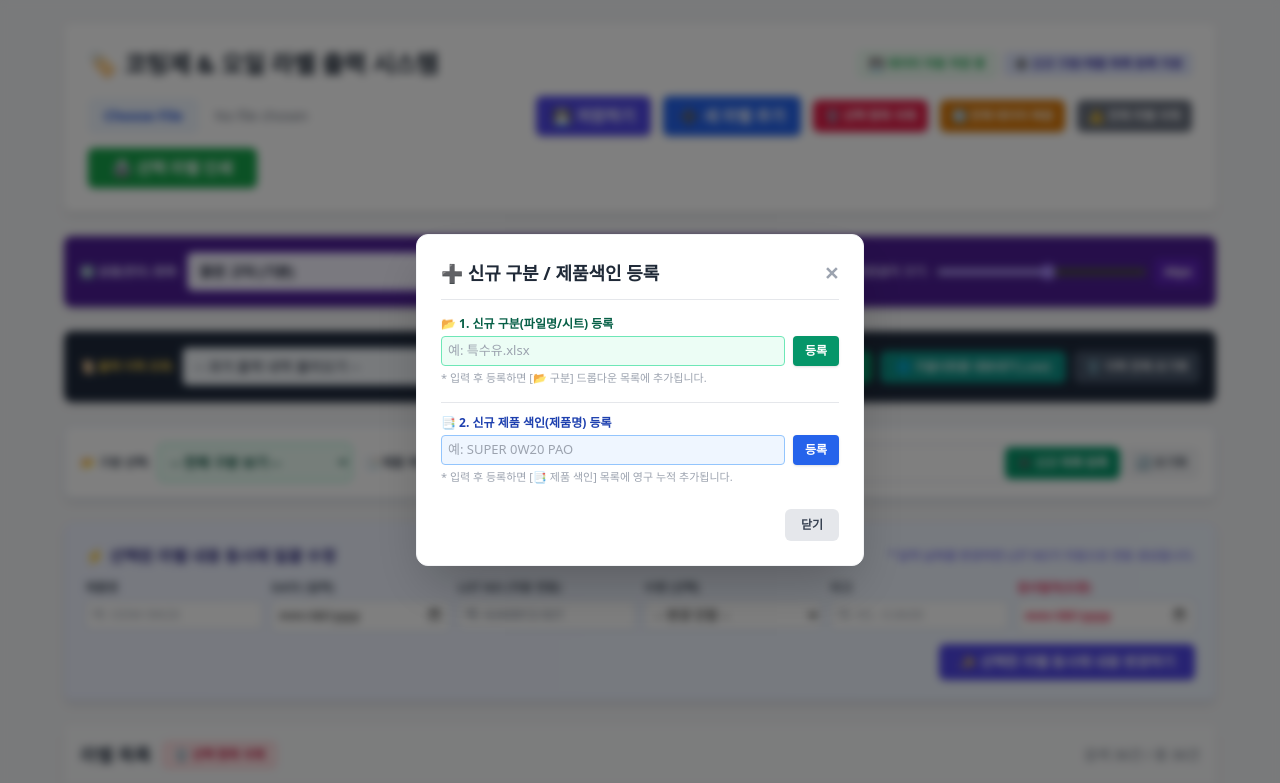
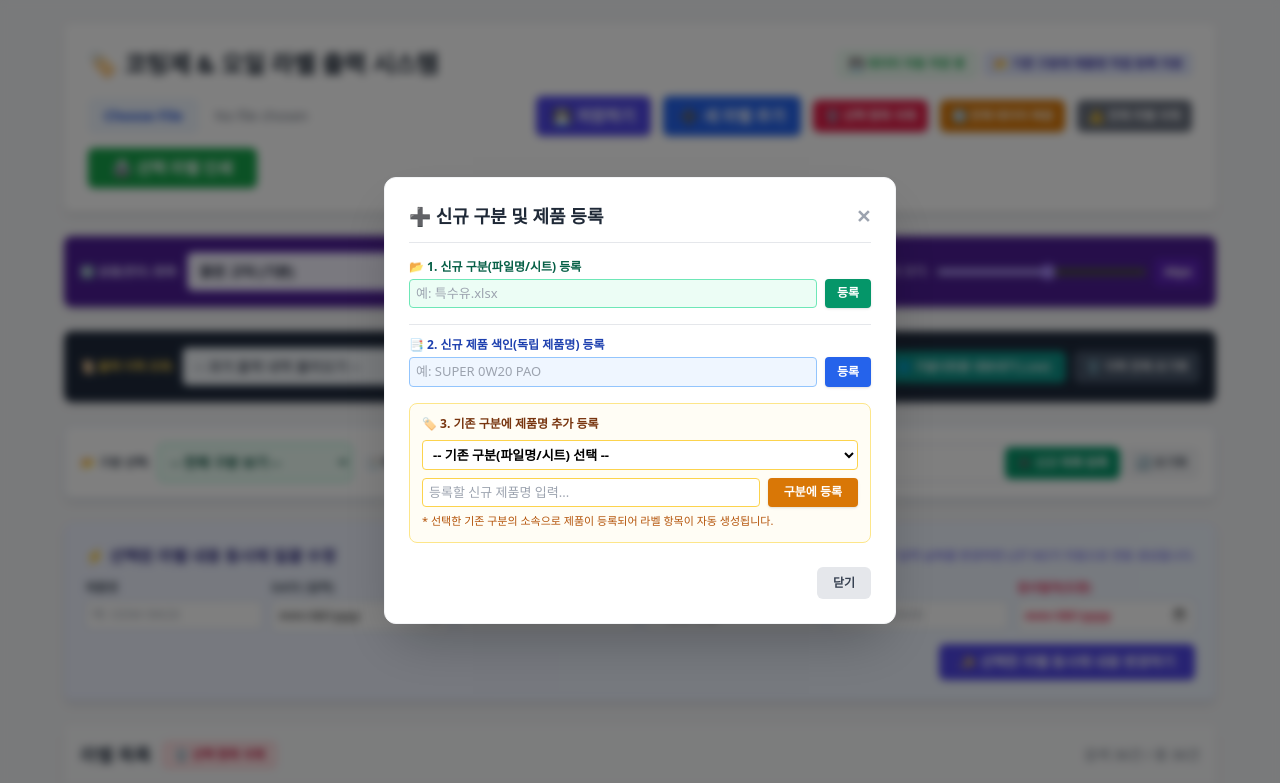
Before and after one commit to ykyyyky55-cmd/label_print_ver0.1, a plain HTML site: page index.html in a window 1280 px wide. Both pictures are taken after a click on the button "➕ 신규 목록 등록". Shown: the top 783 px of the page. Drawn offline with nearby package versions, Linux system fonts and the light colour scheme.

Commit message:
Update index.html

```diff
--- a/index.html
+++ b/index.html
@@ -222,7 +222,7 @@
                 <h1 class="text-2xl font-bold text-gray-800">🏷️ 코팅제 & 오일 라벨 출력 시스템</h1>
                 <div class="flex items-center gap-2">
                     <span id="save-status" class="text-xs text-green-600 font-semibold bg-green-50 px-2.5 py-1 rounded border border-green-200">💾 데이터 자동 저장 중</span>
-                    <span class="bg-indigo-100 text-indigo-800 text-xs font-semibold px-2.5 py-1 rounded">➕ 신규 구분/제품 목록 등록 지원</span>
+                    <span class="bg-indigo-100 text-indigo-800 text-xs font-semibold px-2.5 py-1 rounded">📂 기존 구분에 제품명 직접 등록 지원</span>
                 </div>
             </div>
             <div class="flex items-center gap-3 flex-wrap">
@@ -296,7 +296,7 @@
             </div>
         </div>
 
-        <!-- 🔍 구분 및 연동 제품색인 검색바 (신규 목록 등록 버튼 추가) -->
+        <!-- 🔍 구분 및 연동 제품색인 검색바 -->
         <div class="bg-white p-4 rounded-lg shadow-md mb-6 border border-blue-100 grid grid-cols-1 md:grid-cols-12 gap-3 items-center">
             <div class="md:col-span-3 flex items-center gap-2">
                 <span class="text-xs font-bold text-gray-700 whitespace-nowrap">📂 구분 선택:</span>
@@ -418,17 +418,18 @@
         <h2 class="text-lg font-semibold text-gray-700 mb-3">라벨 미리보기</h2>
     </div>
 
-    <!-- 💡 신규 구분 / 제품 색인 직접 등록 모달 팝업 창 -->
+    <!-- 💡 신규 구분 / 제품 색인 / 기존 구분에 제품 추가 등록 모달 팝업 창 -->
     <div id="register-modal" class="fixed inset-0 bg-black/50 backdrop-blur-sm z-50 hidden flex items-center justify-center p-4">
-        <div class="bg-white rounded-xl shadow-2xl max-w-md w-full p-6 border border-gray-100 transform transition-all">
+        <div class="bg-white rounded-xl shadow-2xl max-w-lg w-full p-6 border border-gray-100 transform transition-all">
             <div class="flex justify-between items-center border-b pb-3 mb-4">
                 <h3 class="text-lg font-bold text-gray-800 flex items-center gap-2">
-                    ➕ 신규 구분 / 제품색인 등록
+                    ➕ 신규 구분 및 제품 등록
                 </h3>
                 <button onclick="closeRegisterModal()" class="text-gray-400 hover:text-gray-600 font-bold text-lg">✕</button>
             </div>
 
             <div class="space-y-4">
+                <!-- 1. 신규 구분 등록 -->
                 <div>
                     <label class="block text-xs font-bold text-emerald-800 mb-1">📂 1. 신규 구분(파일명/시트) 등록</label>
                     <div class="flex gap-2">
@@ -437,18 +438,34 @@
                             등록
                         </button>
                     </div>
-                    <p class="text-[11px] text-gray-400 mt-1">* 입력 후 등록하면 [📂 구분] 드롭다운 목록에 추가됩니다.</p>
                 </div>
 
+                <!-- 2. 신규 제품 색인 등록 -->
                 <div class="border-t pt-3">
-                    <label class="block text-xs font-bold text-blue-800 mb-1">📑 2. 신규 제품 색인(제품명) 등록</label>
+                    <label class="block text-xs font-bold text-blue-800 mb-1">📑 2. 신규 제품 색인(독립 제품명) 등록</label>
                     <div class="flex gap-2">
                         <input type="text" id="new-product-input" placeholder="예: SUPER 0W20 PAO" class="edit-input bg-blue-50 border-blue-300">
                         <button onclick="registerNewProductIndex()" class="bg-blue-600 hover:bg-blue-700 text-white font-bold px-3 py-1.5 rounded text-xs whitespace-nowrap shadow">
                             등록
                         </button>
                     </div>
-                    <p class="text-[11px] text-gray-400 mt-1">* 입력 후 등록하면 [📑 제품 색인] 목록에 영구 누적 추가됩니다.</p>
+                </div>
+
+                <!-- 💡 3. 기존 구분에 제품명 직접 지정 등록 (요청 기능) -->
+                <div class="border-t pt-3 bg-amber-50/50 p-3 rounded-lg border border-amber-200">
+                    <label class="block text-xs font-bold text-amber-900 mb-2">🏷️ 3. 기존 구분에 제품명 추가 등록</label>
+                    <div class="space-y-2">
+                        <select id="modal-category-select" class="edit-select font-semibold bg-white border-amber-300">
+                            <!-- JS로 기존 구분 목록 자동 채움 -->
+                        </select>
+                        <div class="flex gap-2">
+                            <input type="text" id="target-product-input" placeholder="등록할 신규 제품명 입력..." class="edit-input bg-white border-amber-300">
+                            <button onclick="registerProductToExistingCategory()" class="bg-amber-600 hover:bg-amber-700 text-white font-bold px-4 py-1.5 rounded text-xs whitespace-nowrap shadow">
+                                구분에 등록
+                            </button>
+                        </div>
+                    </div>
+                    <p class="text-[11px] text-amber-700 mt-1.5">* 선택한 기존 구분의 소속으로 제품이 등록되어 라벨 항목이 자동 생성됩니다.</p>
                 </div>
             </div>
 
@@ -519,10 +536,10 @@
         let selectedIndexProduct = '';
         const QTY_OPTIONS = ['1,000 L', '900 L', '800 L', '700 L', '600 L', '500 L', '400 L', '300 L', '200 L', '100 L'];
 
-        const STORAGE_KEY = 'LABEL_APP_SAVED_DATA_V15';
-        const HISTORY_KEY = 'LABEL_APP_PRINT_HISTORY_V15';
-        const INDEX_STORAGE_KEY = 'LABEL_APP_SAVED_INDEX_V15';
-        const CAT_STORAGE_KEY = 'LABEL_APP_SAVED_CATS_V15';
+        const STORAGE_KEY = 'LABEL_APP_SAVED_DATA_V16';
+        const HISTORY_KEY = 'LABEL_APP_PRINT_HISTORY_V16';
+        const INDEX_STORAGE_KEY = 'LABEL_APP_SAVED_INDEX_V16';
+        const CAT_STORAGE_KEY = 'LABEL_APP_SAVED_CATS_V16';
 
         window.addEventListener('DOMContentLoaded', () => {
             loadSavedData();
@@ -530,15 +547,65 @@
             updateFontStyle();
         });
 
-        // 💡 신규 등록 모달 열기/닫기
         function openRegisterModal() {
+            updateModalCategoryDropdown();
             document.getElementById('register-modal').classList.remove('hidden');
         }
         function closeRegisterModal() {
             document.getElementById('register-modal').classList.add('hidden');
         }
 
-        // 💡 1. 신규 구분 등록
+        function updateModalCategoryDropdown() {
+            const dropdown = document.getElementById('modal-category-select');
+            const categories = getMasterCategories();
+
+            dropdown.innerHTML = '<option value="">-- 기존 구분(파일명/시트) 선택 --</option>';
+            categories.forEach(c => {
+                const opt = document.createElement('option');
+                opt.value = c;
+                opt.innerText = c;
+                dropdown.appendChild(opt);
+            });
+        }
+
+        // 💡 3. 기존 구분에 제품명 직접 지정 등록
+        function registerProductToExistingCategory() {
+            const targetCat = document.getElementById('modal-category-select').value;
+            const newProdName = document.getElementById('target-product-input').value.trim();
+
+            if (!targetCat) {
+                alert('제품을 등록할 기존 구분을 선택해 주세요.');
+                return;
+            }
+            if (!newProdName) {
+                alert('등록할 제품명을 입력해 주세요.');
+                return;
+            }
+
+            const todayStr = '26.08.12';
+            extractedLabels.push({
+                id: Date.now() + Math.random(),
+                checked: true,
+                sheet: targetCat,
+                productName: newProdName,
+                date: todayStr,
+                lotNo: 'G260812-021',
+                qty: '1,000 L',
+                note: '',
+                inspectDate: todayStr
+            });
+
+            saveMasterIndex([newProdName]);
+            selectedCategory = targetCat;
+            selectedIndexProduct = newProdName;
+
+            saveData();
+            document.getElementById('target-product-input').value = '';
+            closeRegisterModal();
+            renderTable();
+            alert(`'${targetCat}' 구분에 '${newProdName}' 제품이 성공적으로 등록되었습니다!`);
+        }
+
         function registerNewCategory() {
             const val = document.getElementById('new-category-input').value.trim();
             if (!val) {
@@ -555,7 +622,6 @@
             alert(`'${val}' 구분이 목록에 성공적으로 등록되었습니다.`);
         }
 
-        // 💡 2. 신규 제품 색인 등록
         function registerNewProductIndex() {
             const val = document.getElementById('new-product-input').value.trim();
             if (!val) {
```
